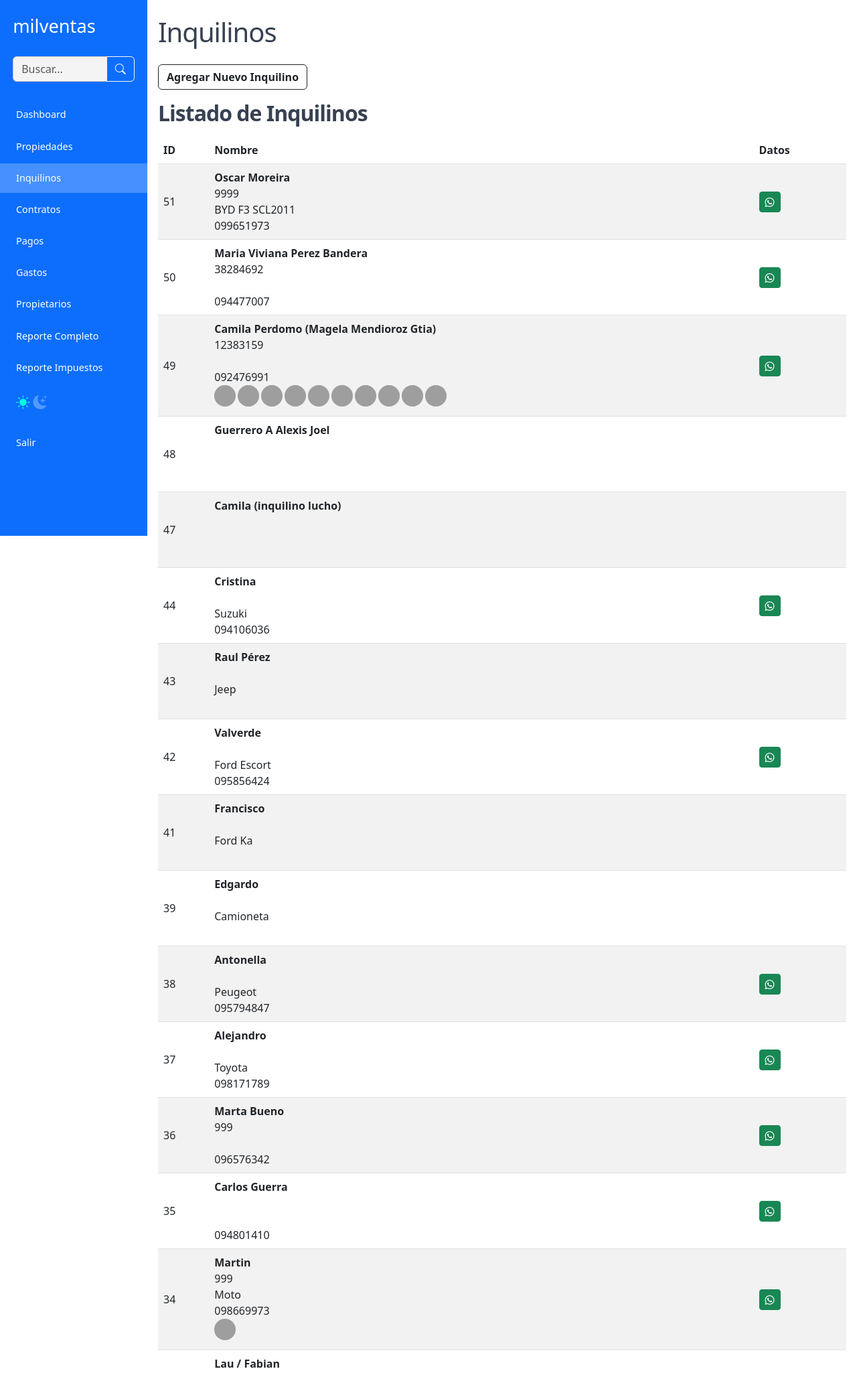
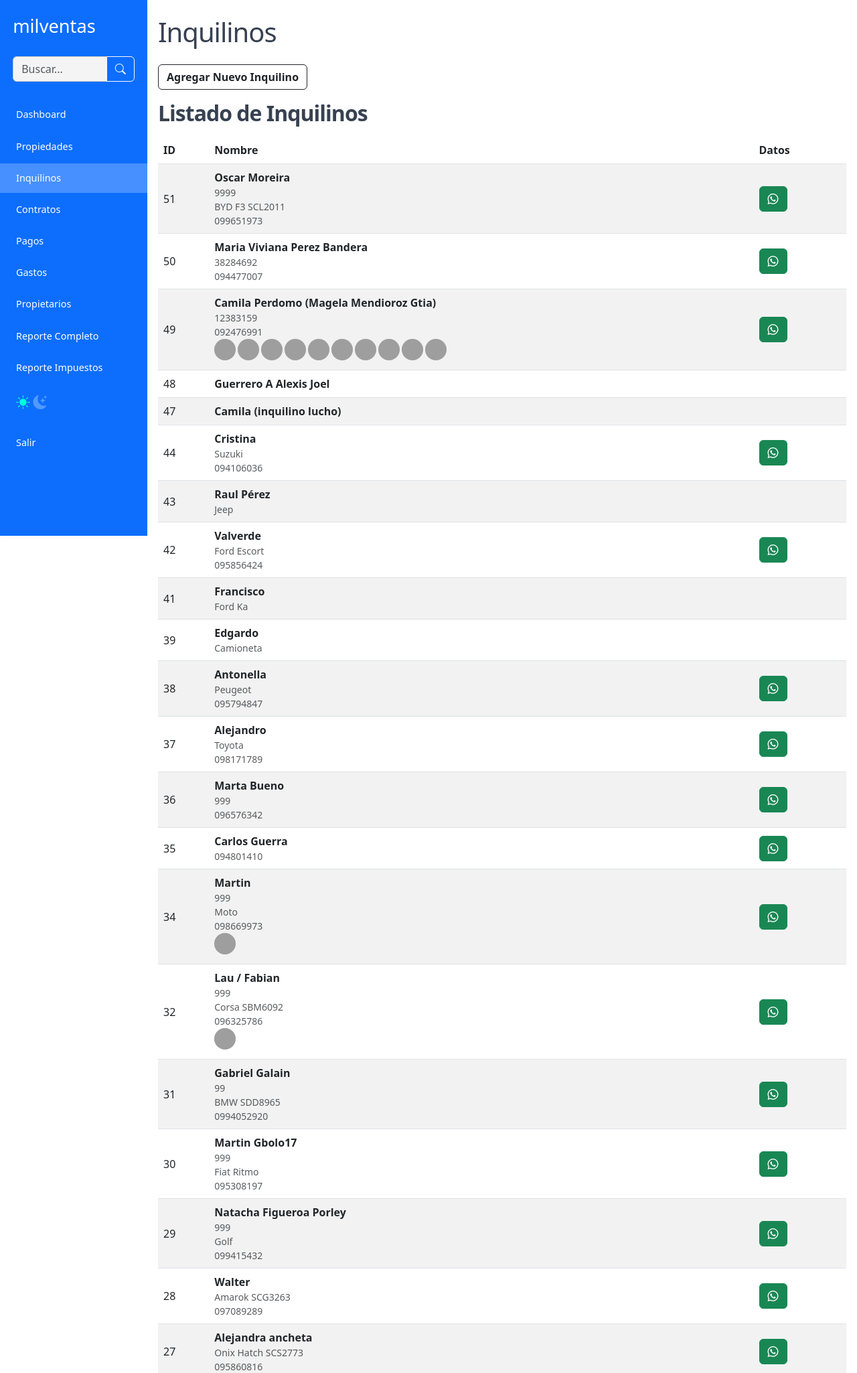
Before and after one commit to luchopb/rentflow, a PHP site: page /inquilinos.php in a window 1280 px wide. Shown: the top 2050 px of the page at 67% size. Run offline with PHP 8.4, Linux system fonts and the light colour scheme; a user stored in the database is signed in; data comes from the database, SQL or seed files in the repository; data that the repository does not hold is empty; grey boxes are pictures that could not be loaded.

Commit message:
Ajustes inquilinos

```diff
--- a/rentflow_mini/inquilinos.php
+++ b/rentflow_mini/inquilinos.php
@@ -225,11 +225,14 @@ include 'includes/header_nav.php';
                 <tr>
                   <td><?= htmlspecialchars($i['id']) ?></td>
                   <td>
-                    <a href="inquilinos.php?edit=<?= intval($i['id']) ?>" class="text-decoration-none text-dark"><b><?= htmlspecialchars($i['nombre']) ?></b>
-                      <br> <?= htmlspecialchars($i['cedula']) ?>
-                      <br> <?= htmlspecialchars($i['vehiculo']) ?> <?= htmlspecialchars($i['matricula']) ?>
-                      <br> <?= htmlspecialchars($i['telefono']) ?> <?= htmlspecialchars($i['email']) ?></a>
-                    <br>
+                    <a href="inquilinos.php?edit=<?= intval($i['id']) ?>" class="text-decoration-none text-dark">
+                      <b class="d-block"><?= htmlspecialchars($i['nombre']) ?></b>
+                      <small class="text-muted">
+                        <span class="d-block"><?= htmlspecialchars($i['cedula']) ?></span>
+                        <span class="d-block"><?= htmlspecialchars($i['vehiculo']) ?> <?= htmlspecialchars($i['matricula']) ?></span>
+                        <span class="d-block"><?= htmlspecialchars($i['telefono']) ?> <?= htmlspecialchars($i['email']) ?></span>
+                      </small>
+                    </a>
                     <?php
                     $docs = [];
                     if (!empty($i['documentos'])) {
@@ -253,11 +256,11 @@ include 'includes/header_nav.php';
                     // Mostrar teléfono solo si existe y con botón de WhatsApp
                     if (!empty($i['telefono'])) {
                       $telefono_limpio = preg_replace('/\D/', '', $i['telefono']);
-                      echo '<a href="https://wa.me/598' . $telefono_limpio . '" target="_blank" class="btn btn-success btn-sm" title="Enviar WhatsApp"><i class="bi bi-whatsapp"></i></a>';
+                      echo '<a href="https://wa.me/598' . $telefono_limpio . '" target="_blank" class="btn btn-success" title="Enviar WhatsApp"><i class="bi bi-whatsapp"></i></a>';
                     }
                     // Mostrar email y botón de enviar mail si existe
                     if (!empty($i['email'])) {
-                      echo '<a href="mailto:' . htmlspecialchars($i['email']) . '" class="btn btn-primary btn-sm" title="Enviar correo"><i class="bi bi-envelope"></i></a>';
+                      echo '<a href="mailto:' . htmlspecialchars($i['email']) . '" class="btn btn-primary" title="Enviar correo"><i class="bi bi-envelope"></i></a>';
                     }
                     ?>
                   </td>
```
